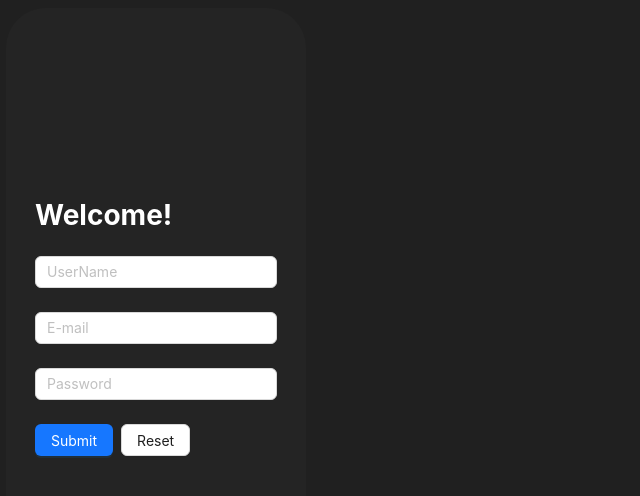
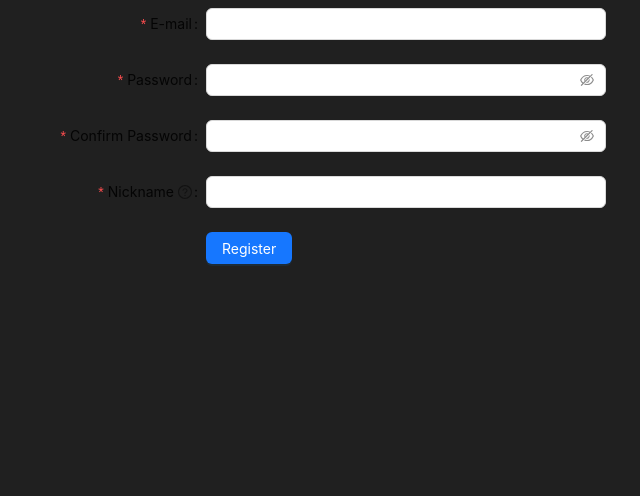
Before and after one commit to ArsExample/todo_list, a React (Vite) app in the folder frontend/: page /registration in a window 1280 px wide. Shown: the top 496 px of the page, without its empty margins (2-642 px from the left). Built offline with nearby package versions, Linux system fonts and the light colour scheme; no server answers.

Commit message:
modal reg/log added

```diff
--- /dev/null
+++ b/frontend/src/components/ModalRegLog/ModalRegLog.css
@@ -0,0 +1,3 @@
+.modal{
+    position: relative;
+}
--- a/frontend/src/components/Profile_Icon/Profile_Icon.jsx
+++ b/frontend/src/components/Profile_Icon/Profile_Icon.jsx
@@ -4,7 +4,7 @@ import { Dropdown, message, Space } from 'antd';
 import icon from '../../../../assets/Absolut.jpg'
 import {Link} from "react-router-dom"
 import {useDispatch, useSelector} from "react-redux"
-
+import ModalRegLog from '../ModalRegLog/ModalRegLog';
 import { logout } from "../../redux/slices/auth"
 
 import './Profile_Icon.css'
@@ -24,7 +24,7 @@ const Profile_Icon = () => {
 
   const items = [
     {
-      label: <Link to="/login">TODOLists</Link>,
+      label: <ModalRegLog></ModalRegLog>,
       key: '1',
     },
     {
--- a/frontend/src/pages/WLogin.jsx
+++ b/frontend/src/pages/WLogin.jsx
@@ -1,83 +1,154 @@
-import { Button, Form, Input, Select, Space } from 'antd';
-import {useDispatch, useSelector} from "react-redux"
-import {Navigate} from "react-router-dom"
-
-import { fetchAuth, selectIsAuth } from "../redux/slices/auth";
-
-import '../css/index.css'
-
-
+import React, { useState } from 'react';
+import {
+  AutoComplete,
+  Button,
+  Cascader,
+  Checkbox,
+  Col,
+  Form,
+  Input,
+  InputNumber,
+  Row,
+  Select,
+} from 'antd';
 const { Option } = Select;
-
-const layout = {
-  labelCol: { span: 2 },
-  wrapperCol: { span: 25 },
+const residences = [
+  {
+    value: 'zhejiang',
+    label: 'Zhejiang',
+    children: [
+      {
+        value: 'hangzhou',
+        label: 'Hangzhou',
+        children: [
+          {
+            value: 'xihu',
+            label: 'West Lake',
+          },
+        ],
+      },
+    ],
+  },
+  {
+    value: 'jiangsu',
+    label: 'Jiangsu',
+    children: [
+      {
+        value: 'nanjing',
+        label: 'Nanjing',
+        children: [
+          {
+            value: 'zhonghuamen',
+            label: 'Zhong Hua Men',
+          },
+        ],
+      },
+    ],
+  },
+];
+const formItemLayout = {
+  labelCol: {
+    xs: { span: 24 },
+    sm: { span: 8 },
+  },
+  wrapperCol: {
+    xs: { span: 24 },
+    sm: { span: 16 },
+  },
+};
+const tailFormItemLayout = {
+  wrapperCol: {
+    xs: {
+      span: 24,
+      offset: 0,
+    },
+    sm: {
+      span: 16,
+      offset: 8,
+    },
+  },
 };
 
-const tailLayout = {
-  wrapperCol: { offset: 0, span: 16 },
+const WLogin = () => {
+  const [form] = Form.useForm();
+  const onFinish = values => {
+    console.log('Received values of form: ', values);
   };
-
-
-const WReg = () => {
-  const [form] = Form.useForm();
-  // подключаем redux
-  const isAuth = useSelector(selectIsAuth);
-  const dispatch = useDispatch();
-
-  const onFinish = async (values) => {
-    const data = await dispatch(fetchAuth(values)); // отправляем логин пароль на бэк
-
-    if (!data.payload) {
-      alert("Не удалось авторизоваться"); // если бэк сказал что нет пользователя
-    }
-
-    if ("token" in data.payload){
-      window.localStorage.setItem("token", data.payload.token); // если есть пользователь - добавляем токен в локальное хранилище
+  const prefixSelector = (
+    <Form.Item name="prefix" noStyle>
+      <Select style={{ width: 70 }}>
+        <Option value="86">+86</Option>
+        <Option value="87">+87</Option>
+      </Select>
+    </Form.Item>
+  );
+  const suffixSelector = (
+    <Form.Item name="suffix" noStyle>
+      <Select style={{ width: 70 }}>
+        <Option value="USD">$</Option>
+        <Option value="CNY">¥</Option>
+      </Select>
+    </Form.Item>
+  );
+  const [autoCompleteResult, setAutoCompleteResult] = useState([]);
+  const onWebsiteChange = value => {
+    if (!value) {
+      setAutoCompleteResult([]);
+    } else {
+      setAutoCompleteResult(['.com', '.org', '.net'].map(domain => `${value}${domain}`));
     }
   };
-
-  const onReset = () => {
-    form.resetFields();
-  };
-
-  if (isAuth){  // если зареган - переправляем нав страницу с TODO листами
-    return <Navigate to="/todolists"/>;
-  }
+  const websiteOptions = autoCompleteResult.map(website => ({
+    label: website,
+    value: website,
+  }));
 
   return (
-    <>
-      <div className="form_auth_block">
-        <div className='RegBlock'>
     <Form
-          className='reg'
-          {...layout}
+      {...formItemLayout}
       form={form}
-          name="control-hooks"
+      name="register"
       onFinish={onFinish}
-          style={{ maxWidth: 1000 }}
+      initialValues={{ residence: ['zhejiang', 'hangzhou', 'xihu'], prefix: '86' }}
+      style={{ maxWidth: 600 }}
+      scrollToFirstError
     >
-          <h1 className='reg_color'>Login</h1>
-          <Form.Item name="email" rules={[{ required: true }]}>
-              <Input placeholder='E-mail'/>
+      <Form.Item
+        name="email"
+        label="E-mail"
+        rules={[
+          {
+            type: 'email',
+            message: 'The input is not valid E-mail!',
+          },
+          {
+            required: true,
+            message: 'Please input your E-mail!',
+          },
+        ]}
+      >
+        <Input />
       </Form.Item>
-          <Form.Item name="password" rules={[{ required: true }]}>
-              <Input placeholder='Password'/>
+
+      <Form.Item
+        name="password"
+        label="Password"
+        rules={[
+          {
+            required: true,
+            message: 'Please input your password!',
+          },
+        ]}
+        hasFeedback
+      >
+        <Input.Password />
       </Form.Item>
-          <Form.Item {...tailLayout}>
-              <Space>
+      <Form.Item {...tailFormItemLayout}>
         <Button type="primary" htmlType="submit">
-                  Submit
+          Login
         </Button>
-              <Button htmlType="button" onClick={onReset}>
-                  Reset
-              </Button>
-              </Space>
       </Form.Item>
     </Form>
-        </div>
-      </div>
-  </>
   );
 };
-export default WReg;
+export default WLogin;
--- a/frontend/src/pages/WReg.jsx
+++ b/frontend/src/pages/WReg.jsx
@@ -1,113 +1,186 @@
-import React from 'react';
-import { Button, Form, Input, Select, Space } from 'antd';
-import {useDispatch, useSelector} from "react-redux"
-import {Navigate} from "react-router-dom"
-
-import { fetchRegistration, selectIsAuth } from "../redux/slices/auth";
-
-import '../css/index.css'
-
-
+import React, { useState } from 'react';
+import {
+  AutoComplete,
+  Button,
+  Cascader,
+  Checkbox,
+  Col,
+  Form,
+  Input,
+  InputNumber,
+  Row,
+  Select,
+} from 'antd';
 const { Option } = Select;
-
-const layout = {
-  labelCol: { span: 2 },
-  wrapperCol: { span: 25 },
+const residences = [
+  {
+    value: 'zhejiang',
+    label: 'Zhejiang',
+    children: [
+      {
+        value: 'hangzhou',
+        label: 'Hangzhou',
+        children: [
+          {
+            value: 'xihu',
+            label: 'West Lake',
+          },
+        ],
+      },
+    ],
+  },
+  {
+    value: 'jiangsu',
+    label: 'Jiangsu',
+    children: [
+      {
+        value: 'nanjing',
+        label: 'Nanjing',
+        children: [
+          {
+            value: 'zhonghuamen',
+            label: 'Zhong Hua Men',
+          },
+        ],
+      },
+    ],
+  },
+];
+const formItemLayout = {
+  labelCol: {
+    xs: { span: 24 },
+    sm: { span: 8 },
+  },
+  wrapperCol: {
+    xs: { span: 24 },
+    sm: { span: 16 },
+  },
 };
-
-const tailLayout = {
-  wrapperCol: { offset: 0, span: 16 },
+const tailFormItemLayout = {
+  wrapperCol: {
+    xs: {
+      span: 24,
+      offset: 0,
+    },
+    sm: {
+      span: 16,
+      offset: 8,
+    },
+  },
 };
-
 
 const WReg = () => {
   const [form] = Form.useForm();
-
-  const isAuth = useSelector(selectIsAuth); // все пояснения в логине посмотри, там аналогично
-  const dispatch = useDispatch();
-
-  const onFinish = async (values) => {
-    // console.log(values);
-    const data = await dispatch(fetchRegistration(values));
-
-    if (!data.payload) {
-      alert("Не удалось зарегестрироваться");
-    }
-
-    if ("token" in data.payload){
-      window.localStorage.setItem("token", data.payload.token);
+  const onFinish = values => {
+    console.log('Received values of form: ', values);
+  };
+  const prefixSelector = (
+    <Form.Item name="prefix" noStyle>
+      <Select style={{ width: 70 }}>
+        <Option value="86">+86</Option>
+        <Option value="87">+87</Option>
+      </Select>
+    </Form.Item>
+  );
+  const suffixSelector = (
+    <Form.Item name="suffix" noStyle>
+      <Select style={{ width: 70 }}>
+        <Option value="USD">$</Option>
+        <Option value="CNY">¥</Option>
+      </Select>
+    </Form.Item>
+  );
+  const [autoCompleteResult, setAutoCompleteResult] = useState([]);
+  const onWebsiteChange = value => {
+    if (!value) {
+      setAutoCompleteResult([]);
+    } else {
+      setAutoCompleteResult(['.com', '.org', '.net'].map(domain => `${value}${domain}`));
     }
   };
-
-  const onReset = () => {
-    form.resetFields();
-  };
-
-  if (isAuth){  // если зареган - переправляем нав страницу с TODO листами
-    return <Navigate to="/todolists"/>;
-  }
+  const websiteOptions = autoCompleteResult.map(website => ({
+    label: website,
+    value: website,
+  }));
 
   return (
-    <>
-      <div className="form_auth_block">
-        <div className='RegBlock'>
     <Form
-          className='reg'
-          {...layout}
+      {...formItemLayout}
       form={form}
-          name="control-hooks"
+      name="register"
       onFinish={onFinish}
-          style={{ maxWidth: 1000 }}
+      initialValues={{ residence: ['zhejiang', 'hangzhou', 'xihu'], prefix: '86' }}
+      style={{ maxWidth: 600 }}
+      scrollToFirstError
     >
-          <h1 className='reg_color'>Welcome!</h1>
-          <Form.Item name="username" rules={[{ required: true }]}>
-              <Input placeholder='UserName'/>
+      <Form.Item
+        name="email"
+        label="E-mail"
+        rules={[
+          {
+            type: 'email',
+            message: 'The input is not valid E-mail!',
+          },
+          {
+            required: true,
+            message: 'Please input your E-mail!',
+          },
+        ]}
+      >
+        <Input />
       </Form.Item>
-          <Form.Item name="email" rules={[{ required: true }]}>
-              <Input placeholder='E-mail'/>
+
+      <Form.Item
+        name="password"
+        label="Password"
+        rules={[
+          {
+            required: true,
+            message: 'Please input your password!',
+          },
+        ]}
+        hasFeedback
+      >
+        <Input.Password />
       </Form.Item>
-          <Form.Item name="password" rules={[{ required: true }]}>
-              <Input placeholder='Password'/>
+
+      <Form.Item
+        name="confirm"
+        label="Confirm Password"
+        dependencies={['password']}
+        hasFeedback
+        rules={[
+          {
+            required: true,
+            message: 'Please confirm your password!',
+          },
+          ({ getFieldValue }) => ({
+            validator(_, value) {
+              if (!value || getFieldValue('password') === value) {
+                return Promise.resolve();
+              }
+              return Promise.reject(new Error('The new password that you entered do not match!'));
+            },
+          }),
+        ]}
+      >
+        <Input.Password />
       </Form.Item>
-          <Form.Item {...tailLayout}>
-              <Space>
+
+      <Form.Item
+        name="nickname"
+        label="Nickname"
+        tooltip="What do you want others to call you?"
+        rules={[{ required: true, message: 'Please input your nickname!', whitespace: true }]}
+      >
+        <Input />
+      </Form.Item>
+      <Form.Item {...tailFormItemLayout}>
         <Button type="primary" htmlType="submit">
-                  Submit
+          Register
         </Button>
-              <Button htmlType="button" onClick={onReset}>
-                  Reset
-              </Button>
-              </Space>
       </Form.Item>
     </Form>
-        </div>
-      </div>
-  </>
   );
 };
 export default WReg;
-
-
-// import { useState, useEffect, React } from 'react'
-// import { useForm } from 'react-hook-form'
-// import axios from "axios"
-// import RegButton from './RegButton'
-// import '../css/index.css'
-
-// export default function WReg() {
-//     const {register, handleSubmit} = useForm()
-//     const onSubmit = (data) => {
-//         console.log(data)
-//     }
-
-//     return (
-//         <div className='RegBlock'>
-//             <form className="reg" onSubmit={handleSubmit(onSubmit)}>
-//                 <input className='ph' placeholder='UserName' {...register('username')}/>
-//                 <input className='ph' placeholder='E-mail' {...register('email')}/>
-//                 <input className='ph' placeholder='Password' {...register('password')}/>
-//                 <button className='bt' type='sumbit'>Submit</button>
-//             </form>
-//         </div>
-//   )
-// }
```
Also changed, not shown: frontend/src/components/ButtonRegLog/ButtonRegLog.jsx (added, +23 -0 lines), frontend/src/components/ModalRegLog/ModalRegLog.jsx (added, +50 -0 lines), frontend/src/css/index.css (+1 -14 lines), frontend/src/pages/Home.jsx (+1 -8 lines). Lines whose indentation alone changed are shown as unchanged.
